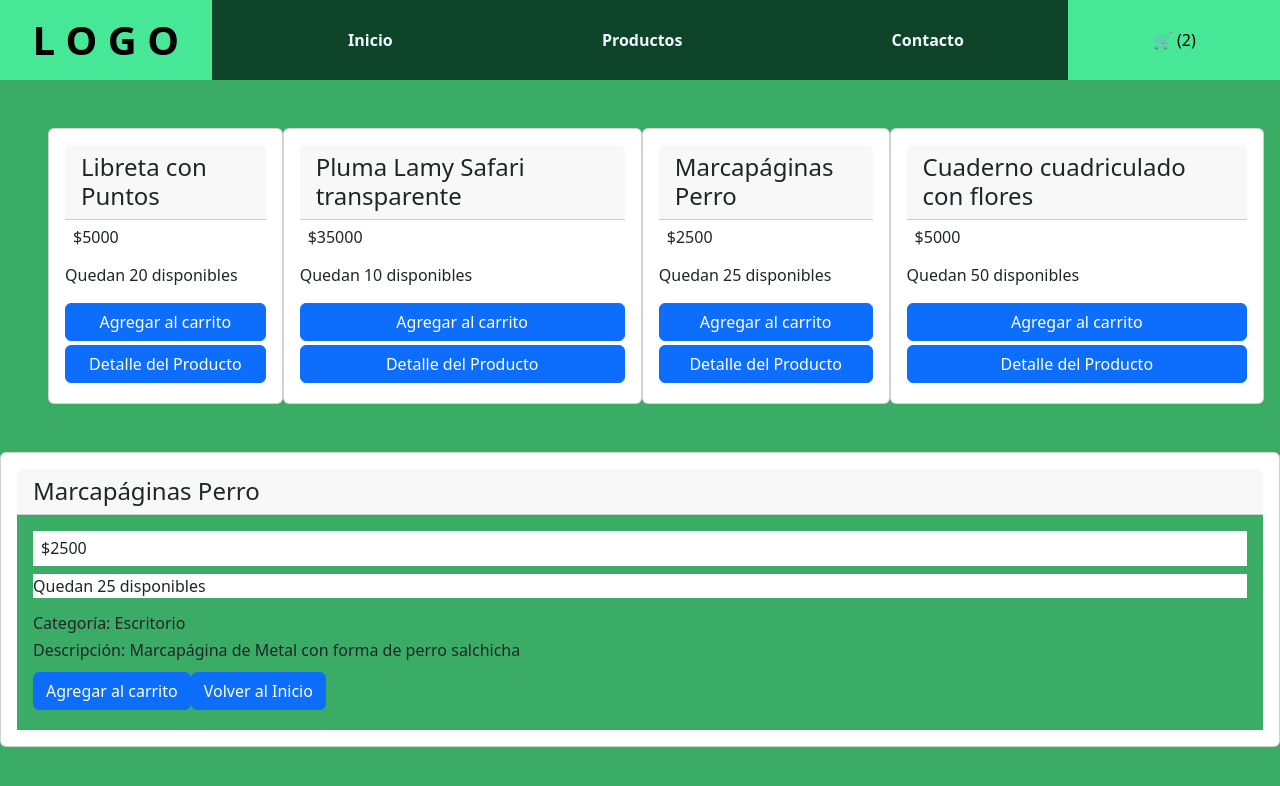
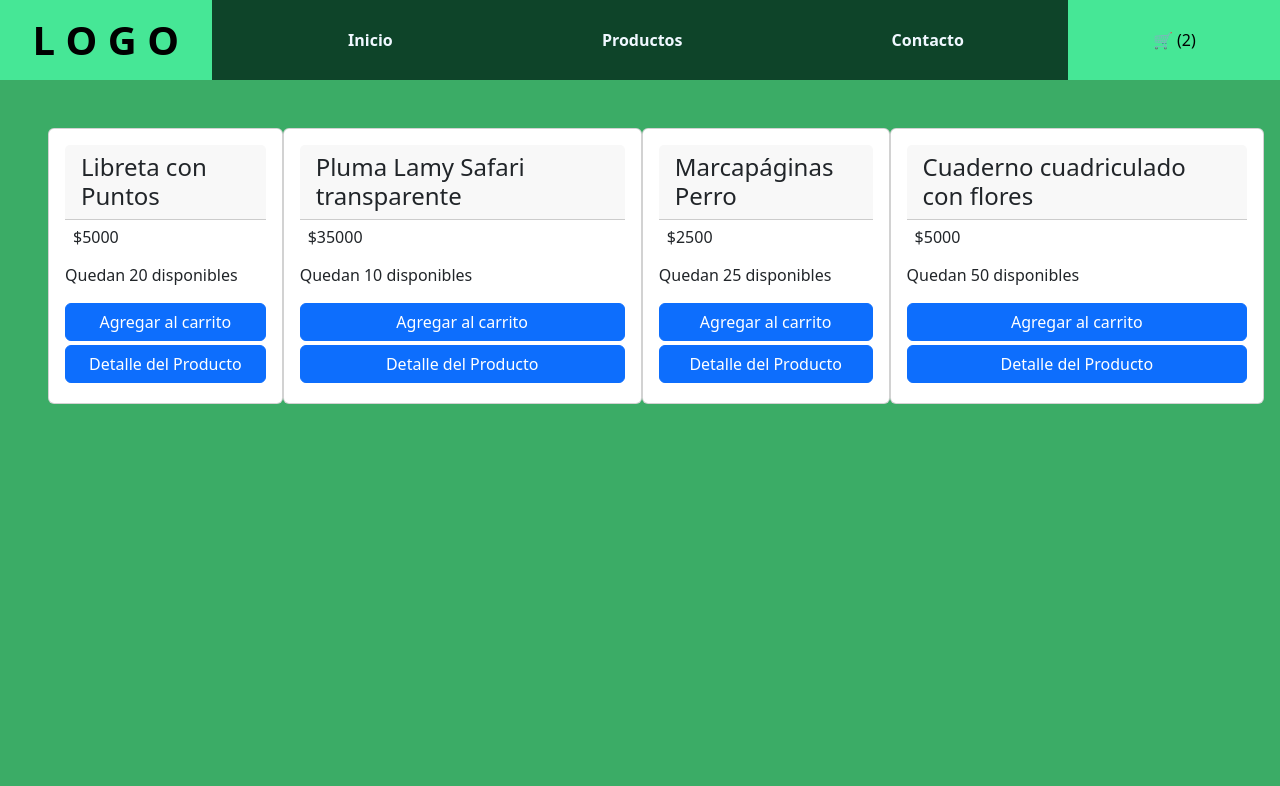
Before and after one commit to KarinaMunoz2211/React_segundo-entregable, a React (Vite) app: page / in a window 1280 px wide. Shown: the top 786 px of the page. Built offline with nearby package versions, Linux system fonts and the light colour scheme.

Commit message:
filter card ok

```diff
--- a/src/components/Item/Item.jsx
+++ b/src/components/Item/Item.jsx
@@ -1,6 +1,6 @@
 import './Item.css';
 
-function Item({product}){
+function Item({product, chooseProduct}){
 
     const {title, price, stock}= product
 
@@ -10,7 +10,7 @@ function Item({product}){
             <h6 className='card-text p-2'>${price}</h6>
             <p>Quedan {stock} disponibles</p>
             <button className='btn btn-primary' onClick={() => console.log("Se agregó", product)}>Agregar al carrito</button>
-            <button className='btn btn-primary my-1' onClick={() => console.log("Ver Detalle", product)}>Detalle del Producto</button>
+            <button className='btn btn-primary my-1' onClick={() => chooseProduct(product)>("Ver Detalle", product)}>Detalle del Producto</button>
         </div>
     );
 };
--- a/src/components/ItemListContainer/ItemListContainer.jsx
+++ b/src/components/ItemListContainer/ItemListContainer.jsx
@@ -11,40 +11,34 @@ function ItemListContainer() {
   const [loader, setLoading] = useState(true);
   const [allProducts, setAllProducts] = useState(null)
 
-  const [choosenProduct, setChoosenProduct] = useState(
-    {id: 3,
-    title: "Marcapáginas Perro",
-    price: 2500,
-    category: "Escritorio",
-    stock:25,
-    description: "Marcapágina de Metal con forma de perro salchicha",
-  });
+  const [choosenProduct, setChoosenProduct] = useState(null);
 
   useEffect(() => {
 
     fetchData(true)
     .then(response => {
       setAllProducts(response);
-      console.log(response);
-      setLoading(false);
+      setTimeout(()=> {
+        console.log(response);
+        setLoading(false);
+      },500);
+
     })
     .catch(err => console.error(err))
   },[])
 
   return (
+    loader ?
+    <Loader/>
+    :
     <div>
 
       <div className="container-products">
-        {
-          loader ?
-            <Loader/>
-            :
-            allProducts.map(el => {
-              return(
-                <Item key={el.id} product={el}/>
+        {allProducts.map(el => {
+          return(
+            <Item key={el.id} product={el} chooseProduct = {setChoosenProduct}/>
               );
-            })
-        }
+          })}
       </div>
       {
         choosenProduct && <ItemDetail product={choosenProduct}/>
```
